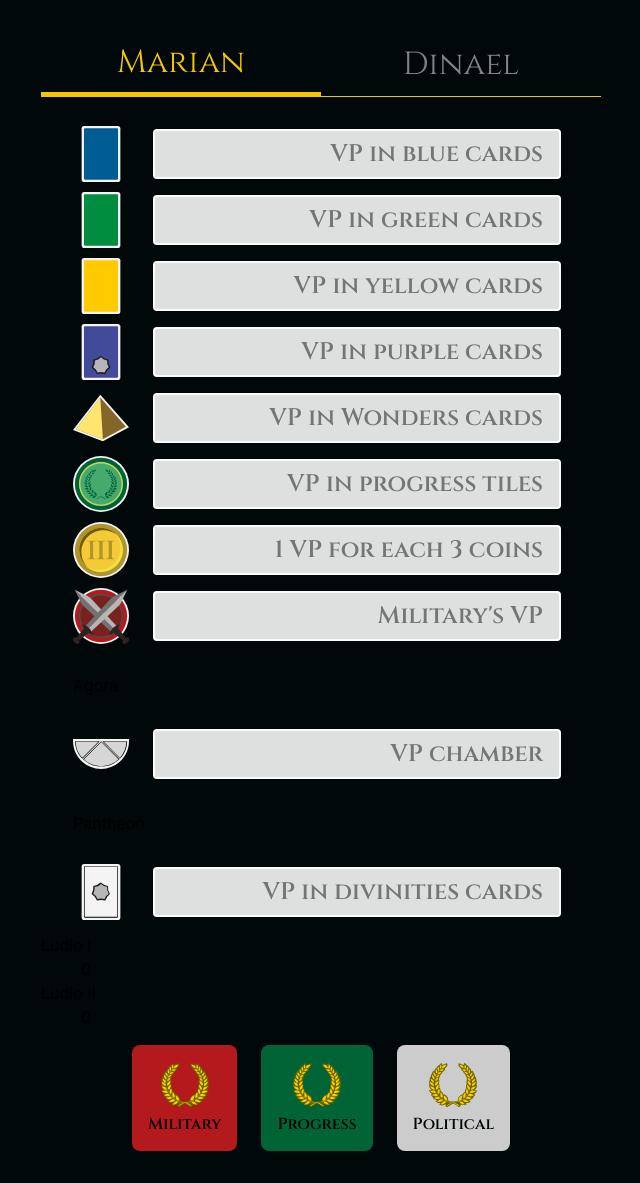
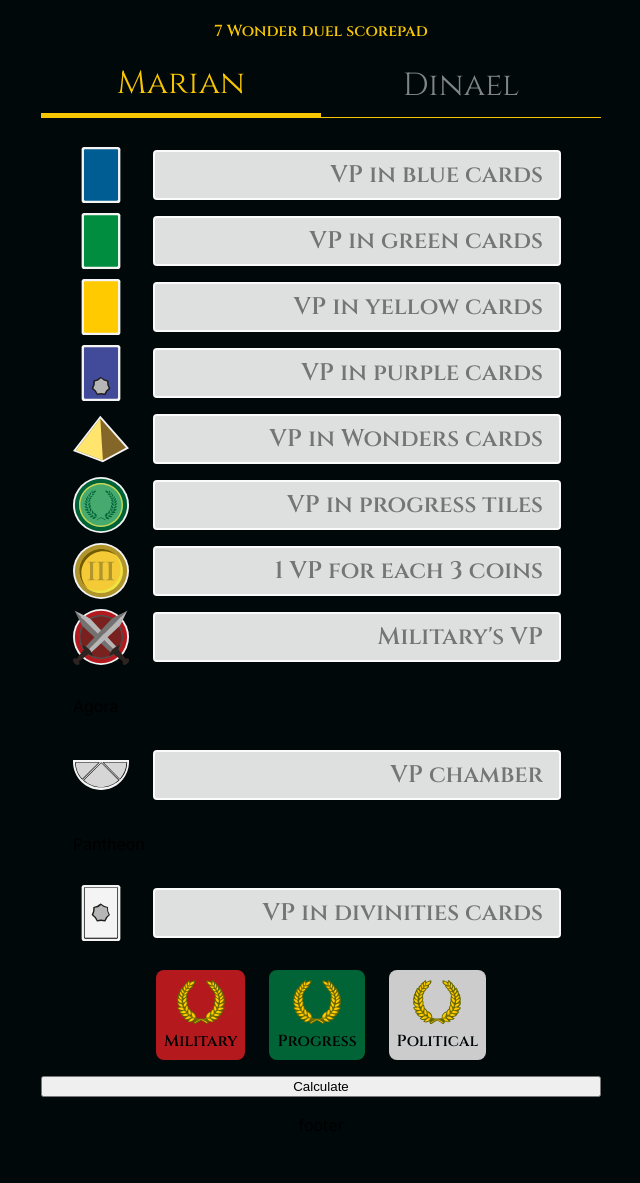
Before and after one commit to dinael/SWDscorepad, a React (Vite) app: page / in a window 1280 px wide. Shown: the whole page, without its empty margins (319-959 px from the left). After the commit the page ends 1161 px from the top, so only its background shows below. Built offline with nearby package versions, Linux system fonts and the light colour scheme; a web font is replaced by a local one.

Commit message:
🔖 version: 0.3.3

```diff
--- a/package.json
+++ b/package.json
@@ -1,7 +1,7 @@
 {
   "name": "7-wonders-duel-calculator",
   "private": true,
-  "version": "0.3.1",
+  "version": "0.3.3",
   "type": "module",
   "scripts": {
     "dev": "vite",
--- a/src/App.tsx
+++ b/src/App.tsx
@@ -1,5 +1,7 @@
 import { useState } from 'react'
 
+import SWDheader from './components/SWDheader/SWDheader'
+import SWDfooter from './components/SWDfooter/SWDfooter'
 import SWDtabs from './components/SWDtabs/SWDtabs'
 import SWDscorepad from './components/SWDscorepad/SWDscorepad'
 import SWDvictories from './components/SWDvictories/SWDvictories'
@@ -28,7 +30,7 @@
 
   return (
     <>
-      <header>header</header>
+      <SWDheader />
       <main style={{ display: 'grid', margin: '0 auto', maxInlineSize: '35rem' }}>
         <SWDtabs
           tabName1={playerOne}
@@ -46,21 +48,10 @@
             showPantheon={pantheon}
             onUpdateTotal={updateTotal2} />
         </SWDtabs>
-        <dl>
-          <div>
-            <dt>Ludio I</dt>
-            <dd>{total1}</dd>
-          </div>
-          <div>
-            <dt>Ludio II</dt>
-            <dd>{total2}</dd>
-          </div>
-        </dl>
         <SWDvictories showAgora={agora}></SWDvictories>
+        <button>Calculate</button>
       </main>
-      <footer>
-        Footer
-      </footer>
+      <SWDfooter />
     </>
   )
 }
--- /dev/null
+++ b/src/components/SWDfooter/SWDfooter.tsx
@@ -0,0 +1,32 @@
+
+import { FC } from 'react';
+import styled from 'styled-components'
+
+const Footer = {
+  Wrapper: styled.footer`
+    display: flex;
+    justify-content: center;
+  `,
+
+  Title: styled.p`
+    font-size: 1rem;
+  `,
+}
+
+export interface SWDfooterProps {
+  title?: string
+}
+
+export const SWDheader: FC<SWDfooterProps> = ({
+  title = 'footer'
+}: SWDfooterProps) => {
+  return (
+    <Footer.Wrapper>
+      <Footer.Title>
+        {title}
+      </Footer.Title>
+    </Footer.Wrapper>
+  );
+}
+
+export default SWDheader;
--- /dev/null
+++ b/src/components/SWDheader/SWDheader.tsx
@@ -0,0 +1,32 @@
+
+import { FC } from 'react';
+import styled from 'styled-components'
+
+const Header = {
+  Wrapper: styled.header`
+    display: flex;
+    justify-content: center;
+  `,
+
+  Title: styled.h1`
+    font-size: 1rem;
+  `,
+}
+
+export interface SWDheaderProps {
+  title?: string
+}
+
+export const SWDheader: FC<SWDheaderProps> = ({
+  title = '7 Wonder duel scorepad'
+}: SWDheaderProps) => {
+  return (
+    <Header.Wrapper>
+      <Header.Title>
+        {title}
+      </Header.Title>
+    </Header.Wrapper>
+  );
+}
+
+export default SWDheader;
--- a/src/components/SWDinput/SWDinput.tsx
+++ b/src/components/SWDinput/SWDinput.tsx
@@ -24,7 +24,16 @@
   ...props
 }: SWDinputProps) => {
   const handleChange = (e: ChangeEvent<HTMLInputElement>) => {
-    e.target.value.length <= maxLength && onChange(e)
+    const newValue = e.target.value
+    if (type === "number") {
+      if (/^[+]?\d+$/.test(newValue) || newValue === "") {
+        if (newValue.length <= maxLength) {
+          onChange(e)
+        }
+      }
+    } else {
+      onChange(e)
+    }
   }
 
   const pattern = type === "number" ? "\\d*" : undefined
@@ -48,6 +57,8 @@
         type={type}
         pattern={pattern}
         id={id}
+        step="any"
+        min={type === "number" ? 0 : undefined}
         value={value}
         onChange={handleChange}
         placeholder={placeholder}
--- a/src/components/SWDtabs/SWDtabs-style.tsx
+++ b/src/components/SWDtabs/SWDtabs-style.tsx
@@ -39,6 +39,9 @@
     padding: 0 1rem;
 
     &.active {
+      --total-background: var(--SWD-color-primary);
+      --total-scale: 1;
+
       color: var(--SWD-color-primary);
       border-block-end: max(0.25rem, 4px) solid var(--SWD-color-primary);
     }
@@ -51,11 +54,19 @@
     display: flex;
     justify-content: center;
     align-items: center;
-    font-size: 1.25rem;
+    font-size: 1rem;
     inline-size: 2rem;
     block-size: 2rem;
     border-radius: 16rem;
-    background: var(--SWD-background-color);
+    border: max(0.25rem, 4px) solid var(--SWD-background-color);
+    color: var(--SWD-background-color);
+    background: var(--total-background, var(--SWD-text-color));
+    transform: scale(var(--total-scale, 0.75));
+    transition: transform .25s ease-in-out;
+
+    :empty {
+      display: none;
+    }
   `,
 
   Container: styled.article`
--- a/src/components/SWDtabs/SWDtabs.tsx
+++ b/src/components/SWDtabs/SWDtabs.tsx
@@ -26,17 +26,21 @@
           className={activeTab === tabName1 ? 'active' : ''}
           onClick={() => setActiveTab(tabName1)}>
           {tabName1}
-          <Tabs.Total>
-            {total1 > 0 ? total1 : ''}
-          </Tabs.Total>
+          {total1 > 0 &&
+            <Tabs.Total aria-label={`VP total de ${tabName1}:`}>
+              {total1 > 0 ? total1 : null}
+            </Tabs.Total>
+          }
         </Tabs.Control>
         <Tabs.Control
           className={activeTab === tabName2 ? 'active' : ''}
           onClick={() => setActiveTab(tabName2)}>
           {tabName2}
-          <Tabs.Total>
-            {total2 > 0 ? total2 : ''}
-          </Tabs.Total>
+          {total2 > 0 &&
+            <Tabs.Total aria-label={`VP total de ${tabName2}:`}>
+              {total2 > 0 ? total2 : null}
+            </Tabs.Total>
+          }
         </Tabs.Control>
       </Tabs.Bar>
       <Tabs.Container className="tab-content">
--- a/src/components/SWDvictories/SWDvictories.tsx
+++ b/src/components/SWDvictories/SWDvictories.tsx
@@ -8,6 +8,8 @@
     justify-content: center;
     align-items: center;
     gap: 1.5rem;
+    padding-inline: 1rem;
+    padding-block: 2rem 1rem;
   `,
   Btn: styled.button`
     appearance: none;
@@ -18,7 +20,7 @@
     flex-direction: column;
     align-items: center;
     justify-content: center;
-    padding: 1rem;
+    padding: 0.5rem;
     border: none;
     border-radius: max(0.5rem, 8px);
     cursor: pointer;
```
